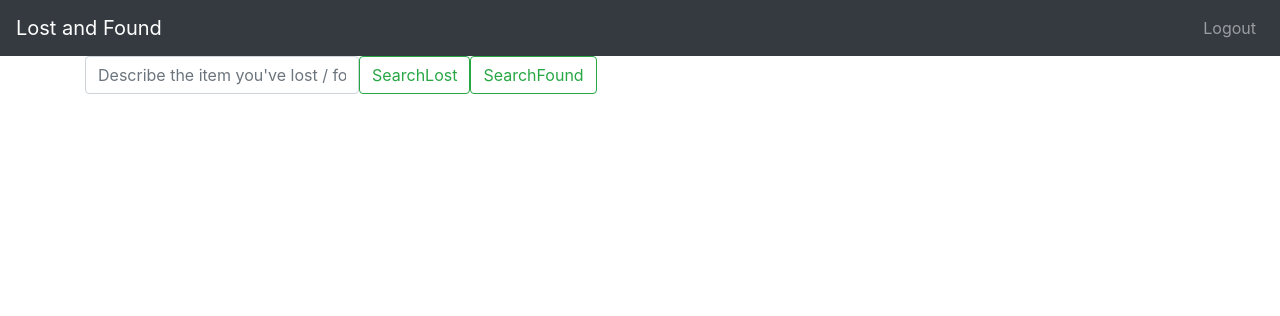
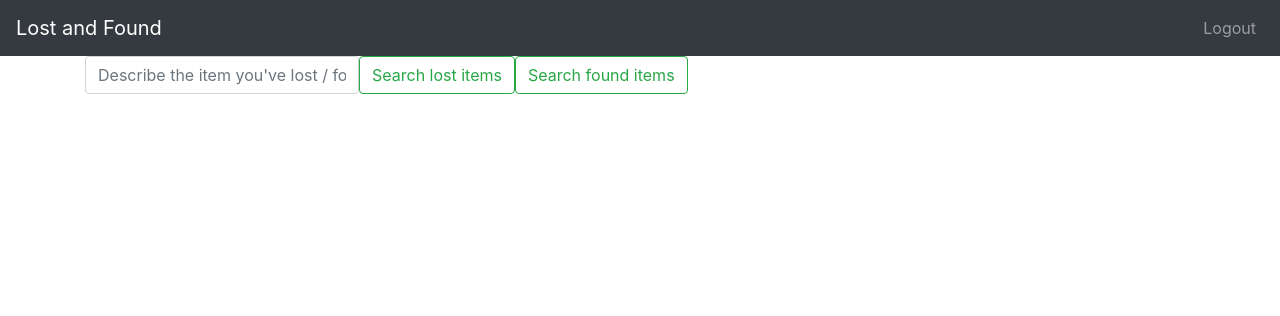
Before and after one commit to Aurathic/cmsc388j_final_project, a Flask app: page / in a window 1280 px wide. Shown: the top 316 px of the page. Run offline with Flask 2, Linux system fonts and the light colour scheme; the visitor is signed in with stand-in values (Sample User, id 1); some libraries are stand-ins or nearby versions.

Commit message:
Add brief query results, new post submission forms

```diff
--- a/flask_app/forms.py
+++ b/flask_app/forms.py
@@ -19,14 +19,16 @@ from .models import User
 
 class SearchForm(FlaskForm):
     item_description = StringField(
-        "ItemDescription", validators=[InputRequired(), Length(min=1, max=100)]
+        "Item Description", validators=[InputRequired(), Length(min=1, max=100)]
     )
-    search_lost = SubmitField("SearchLost")
-    search_found = SubmitField("SearchFound")
+    search_lost = SubmitField("Search lost items")
+    search_found = SubmitField("Search found items")
 
 
 class LostItemForm(FlaskForm):
-    upload = FileField(
+    reference = TextAreaField("Reference")
+
+    picture = FileField(
         "Picture",
         validators=[
             FileRequired(),
@@ -43,7 +45,9 @@ class LostItemForm(FlaskForm):
 
 
 class FoundItemForm(FlaskForm):
-    upload = FileField(
+    reference = TextAreaField("Reference")
+
+    picture = FileField(
         "Picture",
         validators=[
             FileRequired(),
--- a/flask_app/models.py
+++ b/flask_app/models.py
@@ -2,11 +2,9 @@ from flask_login import UserMixin
 from . import db, login_manager
 from . import config
 
-
 @login_manager.user_loader
 def load_user(user_id):
     return User.objects(username=user_id).first()
-
 
 class User(db.Document, UserMixin):
     username = db.StringField(required=True, unique=True)
@@ -24,16 +22,18 @@ class LostItem(db.Document):
     location = db.StringField(min_length=5, max_length=500)
     item_pic = db.ImageField(required=False)
     time = db.DateTimeField(required=True)
-    # circular dependency so was crashing
     #found_item = db.ReferenceField(FoundItem)
+    found_item = db.GenericReferenceField()
 
 
 class FoundItem(db.Document):
     person = db.ReferenceField(User, required=True)
     description = db.StringField(min_length=5, max_length=500)
     location = db.StringField(required=True, min_length=5, max_length=500)
-    lost_item = db.ReferenceField(LostItem)
     item_pic = db.ImageField(required=True)
     time = db.DateTimeField(required=True)
+    #lost_item = db.ReferenceField(LostItem)
+    lost_item = db.GenericReferenceField()
 
-LostItem.found_item = db.ReferenceField(FoundItem)
+#FoundItem.lost_item = db.ReferenceField(LostItem)
+#LostItem.found_item = db.ReferenceField(FoundItem)
--- a/flask_app/posts/routes.py
+++ b/flask_app/posts/routes.py
@@ -1,3 +1,4 @@
+from enum import Enum
 from flask import Blueprint, render_template, url_for, redirect, request, flash
 from flask_login import (
     LoginManager,
@@ -8,7 +9,7 @@ from flask_login import (
 )
 
 from ..models import User, LostItem, FoundItem
-from ..forms import SearchForm
+from ..forms import *
 
 posts = Blueprint('posts', __name__)
 
@@ -16,17 +17,58 @@ posts = Blueprint('posts', __name__)
 def index():
     form = SearchForm()
 
-    #if form.validate_on_submit():
-    #    return redirect(url_for("movies.query_results", query=form.search_query.data))
+    if form.validate_on_submit():
+        item_type = 'lost' if 'search_lost' in str(request.form) \
+            else 'found' # 'Search found items'
+        print("\n"*2, request.form, "\n"*2, item_type, "\n"*2)
+        return redirect(url_for("posts.query",
+                                query=form.item_description.data,
+                                item_type=item_type))
 
     return render_template("index.html",form=form)
 
-@posts.route("/found_items", methods=["GET", "POST"])
-def found_item():
+@posts.route("/query/<item_type>/<query>", methods=["GET", "POST"])
+def query(query, item_type):
+    # Find results associated with query:
+    # Find all (lost,found) items which have *not* been associated with a (found,lost) item
+    # and contain the query as a substring in their description
+    if item_type == 'lost':
+        results = LostItem.objects(found_item__exists=False, description__icontains=query)
+    elif item_type == 'found':
+        results = FoundItem.objects(lost_item__exists=False, description__icontains=query)
+    else:
+        results = None
+    # Display
+    return render_template("query.html", results=results, item_type=item_type)
+
+
+
+@posts.route('/new/lost_item', defaults={'reference': None})
+@posts.route("/new/lost_item/<reference>", methods=["GET", "POST"])
+def new_lost_item(reference):
+    # TODO: Pass in previous fields
+    form = LostItemForm()
+
+    return render_template("items/new_lost_item.html", form=form)
+
+@posts.route('/new/found_item', defaults={'reference': None})
+@posts.route("/new/found_item/<reference>", methods=["GET", "POST"])
+def new_found_item(reference):
+    # TODO: Pass in previous fields
+    form = FoundItemForm()
+
+    return render_template("items/new_found_item.html", form=form)
+
+
+
+@posts.route("/lost_item/<item_id>", methods=["GET", "POST"])
+def lost_item(item_id=None):
+    # Pass in found item object from DB
+    item = None
+    return render_template("items/lost_item.html", item)
+
+@posts.route("/found_item/<item_id>", methods=["GET", "POST"])
+def found_item(item_id=None):
     # Pass in lost item object from DB
-    return render_template("found_item.html", item=None)
-
-@posts.route("/lost_items", methods=["GET", "POST"])
-def lost_item():
-    # Pass in found item object from DB
-    return render_template("lost_item.html", item=None)
+    item = None
+    return render_template("items/found_item.html", item)
```
Also changed, not shown: flask_app/templates/items/new_found_item.html (added, +31 -0 lines), flask_app/templates/items/new_lost_item.html (added, +31 -0 lines), flask_app/templates/query.html (+32 -1 lines), flask_app/templates/items/.item.html (added), flask_app/templates/items/.new_item.html (added), flask_app/templates/items/found_item.html (renamed from flask_app/templates/found_item.html), flask_app/templates/items/lost_item.html (renamed from flask_app/templates/lost_item.html).
